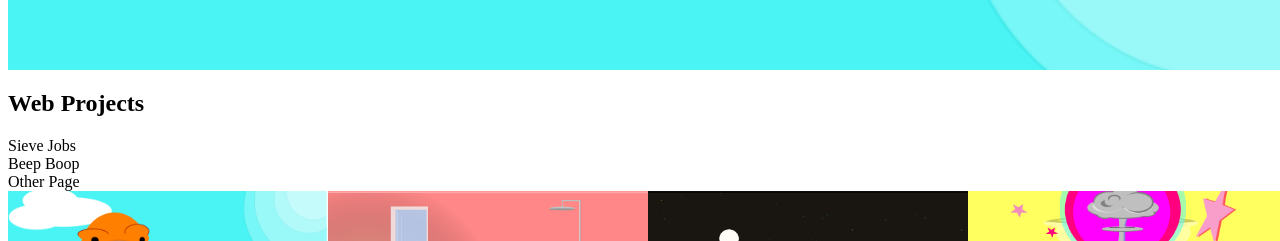
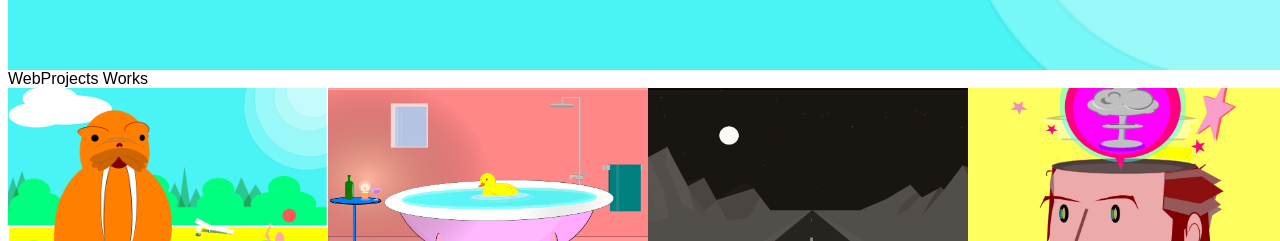
Before and after one commit to k3vnb/portfolio-prodbuild, a React app: page /#/ in a window 1280 px wide. Shown: the part 2264-2505 px from the top of the page. Built offline with nearby package versions, Linux system fonts and the light colour scheme.

Commit message:
make new webprojects component

```diff
--- a/src/components/GalleryList.jsx
+++ b/src/components/GalleryList.jsx
@@ -1,7 +1,7 @@
 import React from 'react';
 import Gallery from './Gallery';
 import GallerySelection from './GallerySelection';
-
+import WebProjects from './WebProjects';
 import pool from '../assets/images/gallery/pool.png';
 import walrus from '../assets/images/gallery/walrus.png';
 import nightDrive from '../assets/images/gallery/nightdrive1.png';
@@ -85,10 +85,7 @@ class GalleryList extends React.Component {
         </div>
       </div>
       <div className="web-projects">
-        <h2>Web Projects</h2>
-        <div>Sieve Jobs</div>
-        <div>Beep Boop</div>
-        <div>Other Page</div>
+        <WebProjects />
       </div>
       <div className="gallery-main-content">
 
--- /dev/null
+++ b/src/components/WebProjects.jsx
@@ -0,0 +1,18 @@
+import React from 'react';
+
+function WebProjects() {
+
+  return(
+    <div className="webprojects-container">
+      WebProjects Works
+      <style jsx>{`
+          .webprojects-container {
+            font-family: 'Didact Gothic', sans-serif;
+            height: 100%;
+          }
+            `}</style>
+        </div>
+  );
+}
+
+export default WebProjects;
```
